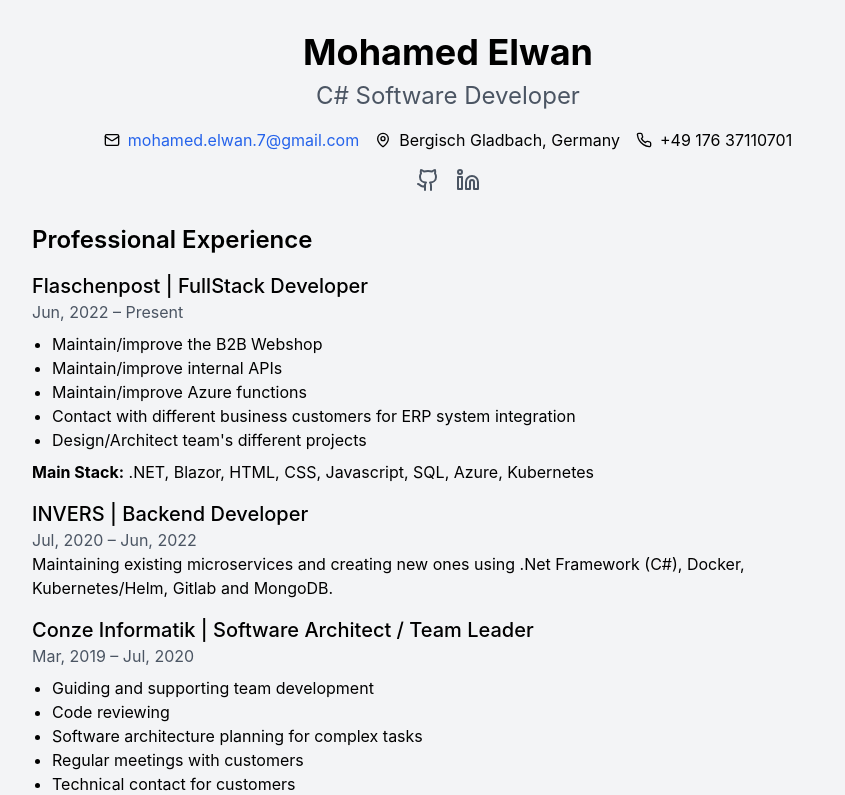
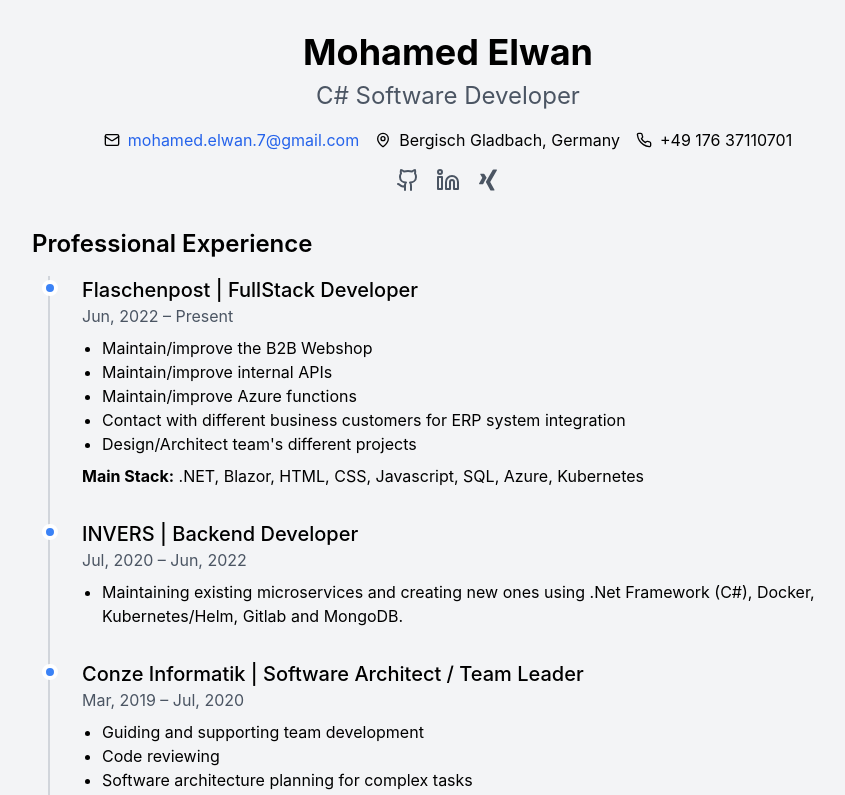
Before and after one commit to 3lwan/3lwan.github.io, a React (Create React App) app: page / in a window 1280 px wide. Shown: the top 795 px of the page, without its empty margins (192-1037 px from the left). Built offline with nearby package versions, Linux system fonts and the light colour scheme.

Commit message:
Made timeline and added Xing icon

```diff
--- a/package.json
+++ b/package.json
@@ -4,6 +4,11 @@
   "version": "0.1.0",
   "private": true,
   "dependencies": {
+    "@fortawesome/fontawesome-svg-core": "^6.6.0",
+    "@fortawesome/free-brands-svg-icons": "^6.6.0",
+    "@fortawesome/free-regular-svg-icons": "^6.6.0",
+    "@fortawesome/free-solid-svg-icons": "^6.6.0",
+    "@fortawesome/react-fontawesome": "^0.2.2",
     "@testing-library/jest-dom": "^5.17.0",
     "@testing-library/react": "^13.4.0",
     "@testing-library/user-event": "^13.5.0",
--- a/src/App.js
+++ b/src/App.js
@@ -1,5 +1,7 @@
 import React from 'react';
 import { Github, Linkedin, Mail, MapPin, Phone } from 'lucide-react';
+import { FontAwesomeIcon } from '@fortawesome/react-fontawesome';
+import { faXing } from '@fortawesome/free-brands-svg-icons';
 
 const App = () => {
   return (
@@ -30,41 +32,58 @@ const App = () => {
           <a href="https://www.linkedin.com/in/mohamed-elwan/" className="text-gray-600 hover:text-gray-900">
             <Linkedin className="w-6 h-6" />
           </a>
+          <a href="https://www.xing.com/profile/Mohamed_Elwan2/cv" className="text-gray-600 hover:text-gray-900">
+            <FontAwesomeIcon icon={faXing} className="w-6 h-6" />
+          </a>
         </div>
       </header>
 
       <section className="mb-8">
         <h3 className="text-2xl font-semibold mb-4">Professional Experience</h3>
-        <div className="space-y-4">
-          <div>
-            <h4 className="text-xl font-medium">Flaschenpost | FullStack Developer</h4>
-            <p className="text-gray-600">Jun, 2022 – Present</p>
-            <ul className="list-disc pl-5 mt-2">
-              <li>Maintain/improve the B2B Webshop</li>
-              <li>Maintain/improve internal APIs</li>
-              <li>Maintain/improve Azure functions</li>
-              <li>Contact with different business customers for ERP system integration</li>
-              <li>Design/Architect team's different projects</li>
-            </ul>
-            <p className="mt-2"><strong>Main Stack:</strong> .NET, Blazor, HTML, CSS, Javascript, SQL, Azure, Kubernetes</p>
-          </div>
-          <div>
-            <h4 className="text-xl font-medium">INVERS | Backend Developer</h4>
-            <p className="text-gray-600">Jul, 2020 – Jun, 2022</p>
-            <p>Maintaining existing microservices and creating new ones using .Net Framework (C#), Docker, Kubernetes/Helm, Gitlab and MongoDB.</p>
-          </div>
-          <div>
-            <h4 className="text-xl font-medium">Conze Informatik | Software Architect / Team Leader</h4>
-            <p className="text-gray-600">Mar, 2019 – Jul, 2020</p>
-            <ul className="list-disc pl-5 mt-2">
-              <li>Guiding and supporting team development</li>
-              <li>Code reviewing</li>
-              <li>Software architecture planning for complex tasks</li>
-              <li>Regular meetings with customers</li>
-              <li>Technical contact for customers</li>
-              <li>Effort estimation for tasks</li>
-            </ul>
-          </div>
+        <div className="relative border-l-2 border-gray-300 pl-8 ml-4">
+          {[
+            {
+              title: "Flaschenpost | FullStack Developer",
+              date: "Jun, 2022 – Present",
+              details: [
+                "Maintain/improve the B2B Webshop",
+                "Maintain/improve internal APIs",
+                "Maintain/improve Azure functions",
+                "Contact with different business customers for ERP system integration",
+                "Design/Architect team's different projects",
+              ],
+              stack: ".NET, Blazor, HTML, CSS, Javascript, SQL, Azure, Kubernetes",
+            },
+            {
+              title: "INVERS | Backend Developer",
+              date: "Jul, 2020 – Jun, 2022",
+              details: ["Maintaining existing microservices and creating new ones using .Net Framework (C#), Docker, Kubernetes/Helm, Gitlab and MongoDB."],
+            },
+            {
+              title: "Conze Informatik | Software Architect / Team Leader",
+              date: "Mar, 2019 – Jul, 2020",
+              details: [
+                "Guiding and supporting team development",
+                "Code reviewing",
+                "Software architecture planning for complex tasks",
+                "Regular meetings with customers",
+                "Technical contact for customers",
+                "Effort estimation for tasks",
+              ],
+            },
+          ].map((job, index) => (
+            <div key={index} className="mb-8 relative">
+              <div className="absolute -left-10 mt-1 w-4 h-4 rounded-full bg-blue-500 border-4 border-white"></div>
+              <h4 className="text-xl font-medium">{job.title}</h4>
+              <p className="text-gray-600">{job.date}</p>
+              <ul className="list-disc pl-5 mt-2">
+                {job.details.map((detail, i) => (
+                  <li key={i}>{detail}</li>
+                ))}
+              </ul>
+              {job.stack && <p className="mt-2"><strong>Main Stack:</strong> {job.stack}</p>}
+            </div>
+          ))}
         </div>
       </section>
 
```
Also changed, not shown: 1 other file (tests, documents, lock files or other folders).
